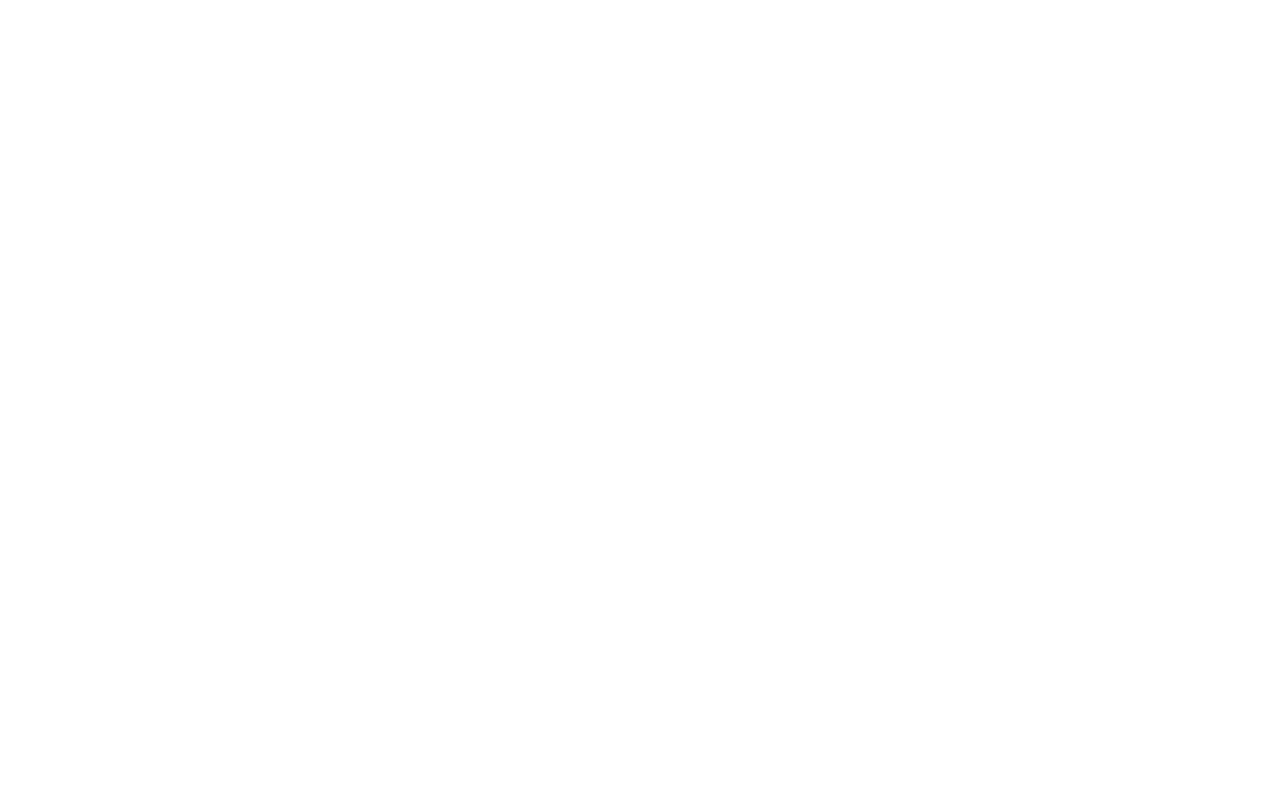
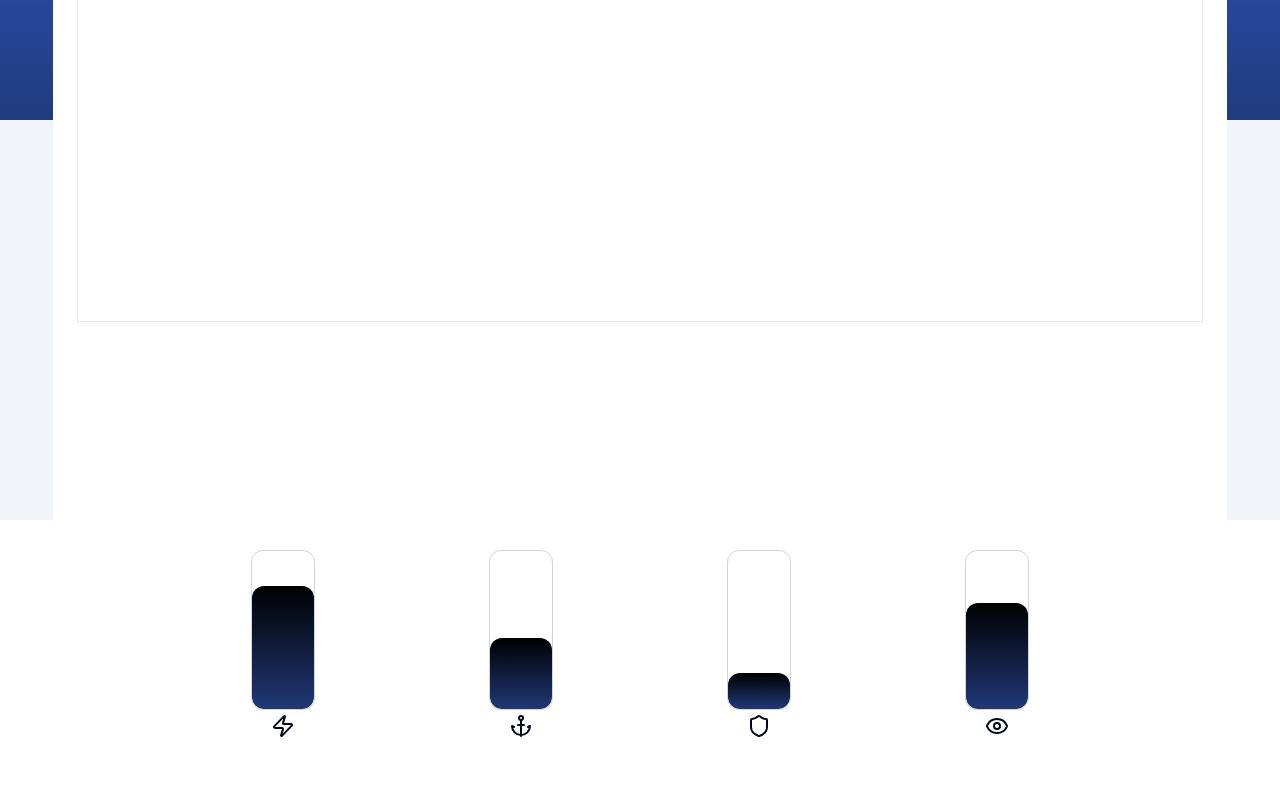
Before and after one commit to dotthor/squad-builder, a SvelteKit app: page /mattia in a window 1280 px wide. Before the commit this address had no page. Shown: the part 280-1080 px from the top of the page. Before the commit the page ends 800 px from the top, so only its background shows below. Built offline with nearby package versions, Linux system fonts and the light colour scheme.

Commit message:
per mattia

```diff
--- /dev/null
+++ b/src/lib/my_comps/MySlider.svelte
@@ -0,0 +1,55 @@
+<script lang="ts">
+	import { Slider, type WithoutChildren } from 'bits-ui';
+
+	type Props = WithoutChildren<Slider.RootProps>;
+
+	let { value = $bindable(), ref = $bindable(null), ...restProps }: Props = $props();
+</script>
+
+<!-- <Slider.Root
+	bind:value
+	bind:ref
+	{...restProps}
+	class="relative flex w-full touch-none select-none items-center"
+>
+	{#snippet children({ thumbs, ticks })}
+		<Slider.Range class="absolute h-full bg-foreground" />
+		{#each thumbs as index}
+			<Slider.Thumb
+				{index}
+				class={cn(
+					'border-border-input hover:border-dark-40 active:scale-98 block size-[25px] cursor-pointer rounded-full border bg-background shadow transition-colors focus-visible:outline-none focus-visible:ring-2 focus-visible:ring-foreground focus-visible:ring-offset-2 disabled:pointer-events-none disabled:opacity-50 dark:bg-foreground dark:shadow-card'
+				)}
+			/>
+		{/each}
+
+		{#each ticks as index}
+			<Slider.Tick {index} />
+		{/each}
+	{/snippet}
+</Slider.Root> -->
+
+<div class="h-40 md:max-w-[280px]">
+	<Slider.Root
+		min={1}
+		max={10}
+		step={1}
+		orientation="vertical"
+		bind:value
+		bind:ref
+		{...restProps}
+		class="relative flex h-full touch-none select-none justify-center"
+	>
+		{#snippet children({ thumbs, ticks })}
+			<span class="relative h-full w-16 overflow-hidden rounded-xl border border-gray-300 bg-white">
+				<Slider.Range class="absolute w-full rounded-xl bg-gradient-to-t from-[#203877] to-black" />
+			</span>
+			{#each thumbs as index}
+				<Slider.Thumb {index} />
+			{/each}
+			{#each ticks as index}
+				<Slider.Tick {index} />
+			{/each}
+		{/snippet}
+	</Slider.Root>
+</div>
--- /dev/null
+++ b/src/routes/mattia/+page.svelte
@@ -0,0 +1,51 @@
+<script lang="ts">
+	import MySlider from '$lib/my_comps/MySlider.svelte';
+	import type { PageData } from './$types';
+	import Bolt from 'lucide-svelte/icons/zap';
+	import Anchor from 'lucide-svelte/icons/anchor';
+	import Shield from 'lucide-svelte/icons/shield';
+	import Eye from 'lucide-svelte/icons/eye';
+
+	let stats = $state([
+		{
+			value: [8],
+			label: 'Velocità'
+		},
+		{
+			value: [5],
+			label: 'Fisico'
+		},
+		{
+			value: [3],
+			label: 'Difesa'
+		},
+		{
+			value: [7],
+			label: 'Visione'
+		}
+	]);
+
+	const icons = [Bolt, Anchor, Shield, Eye];
+</script>
+
+<div class="fixed flex h-dvh w-full flex-col">
+	<div class="grow bg-gradient-to-t from-[#213b7e] to-[#3061db]"></div>
+	<div class="grow bg-slate-100"></div>
+</div>
+<div class="relative flex h-dvh w-full flex-col items-center">
+	<div class="mt-24 flex aspect-square w-11/12 flex-col rounded-[3rem] bg-white p-6">
+		<div class="w-full grow border">Giacomo</div>
+		<div class="flex grow items-center justify-evenly">
+			{#each stats as stat, i (i)}
+				{@const Icon = icons[i]}
+				<div class="flex flex-col items-center gap-1">
+					<MySlider bind:value={stat.value}></MySlider>
+					<Icon />
+				</div>
+			{/each}
+		</div>
+	</div>
+	<button class=" mb-6 mt-auto w-11/12 rounded-2xl bg-blue-900 p-4 text-lg font-bold text-white"
+		>GENERA SQUADRA</button
+	>
+</div>
--- a/src/routes/test/+page.svelte
+++ b/src/routes/test/+page.svelte
@@ -1,8 +1,12 @@
 <script lang="ts">
+	import MySlider from '$lib/my_comps/MySlider.svelte';
+	import { cn } from '$lib/utils';
+	import { Slider } from 'bits-ui';
 	import { Progress } from 'bits-ui';
 	import { onMount } from 'svelte';
 
 	let value = $state(0);
+	let someValue = $state([5]);
 
 	onMount(() => {
 		const timer = setTimeout(() => (value = 66), 500);
@@ -10,7 +14,7 @@
 	});
 </script>
 
-<div class="flex h-dvh w-full items-center justify-center bg-slate-200">
+<div class="flex h-dvh w-full flex-col items-center justify-center gap-10 bg-slate-200">
 	<Progress.Root
 		{value}
 		max={100}
@@ -24,4 +28,28 @@
 		</div>
 		<span class="absolute left-4 top-3 text-xl font-semibold text-white"> Attacco </span>
 	</Progress.Root>
+
+	<div class="h-40 md:max-w-[280px]">
+		<Slider.Root
+			min={1}
+			max={10}
+			step={1}
+			orientation="vertical"
+			bind:value={someValue}
+			class="relative flex h-full touch-none select-none justify-center"
+		>
+			{#snippet children({ thumbs, ticks })}
+				<span class="relative h-full w-16 overflow-hidden rounded-xl border border-black bg-white">
+					<Slider.Range class="absolute w-full bg-yellow-500" />
+				</span>
+				{#each thumbs as index}
+					<Slider.Thumb {index} />
+				{/each}
+				{#each ticks as index}
+					<Slider.Tick {index} />
+				{/each}
+			{/snippet}
+		</Slider.Root>
+	</div>
+	<MySlider value={someValue} />
 </div>
```
